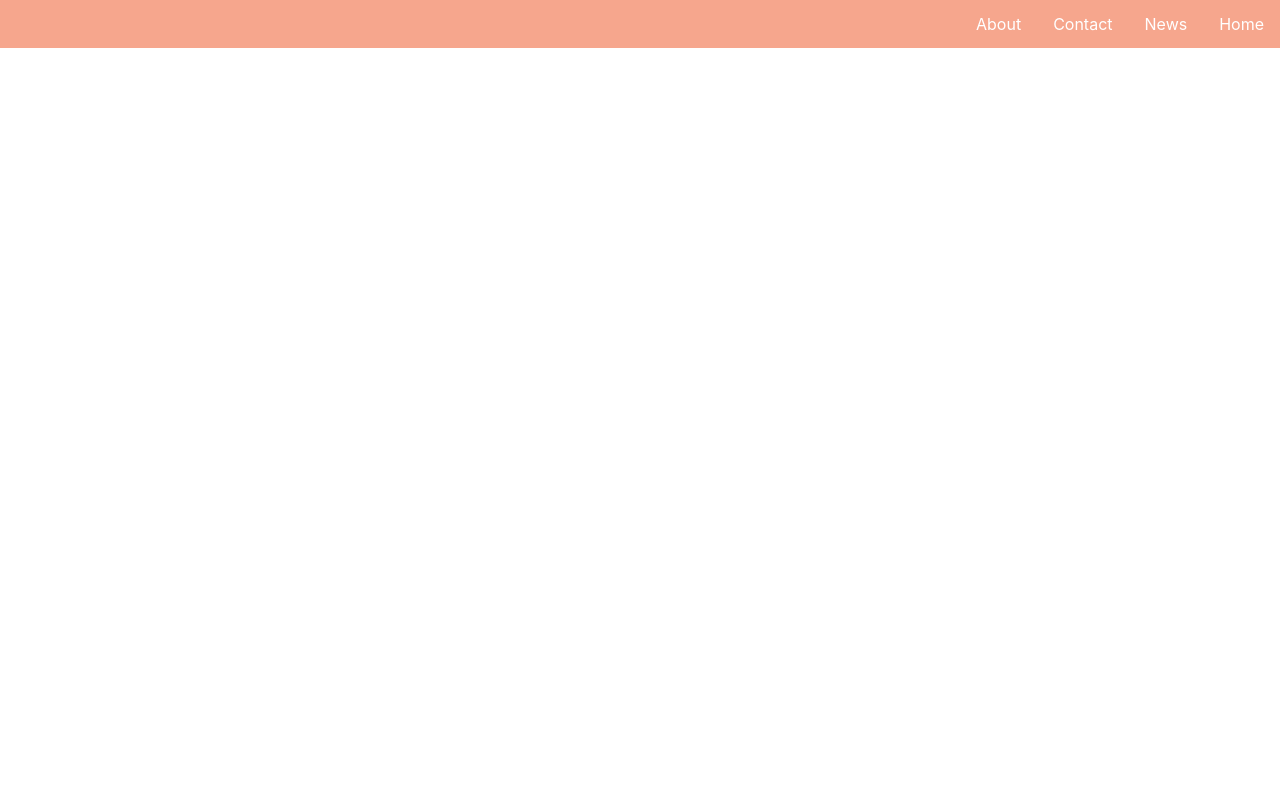
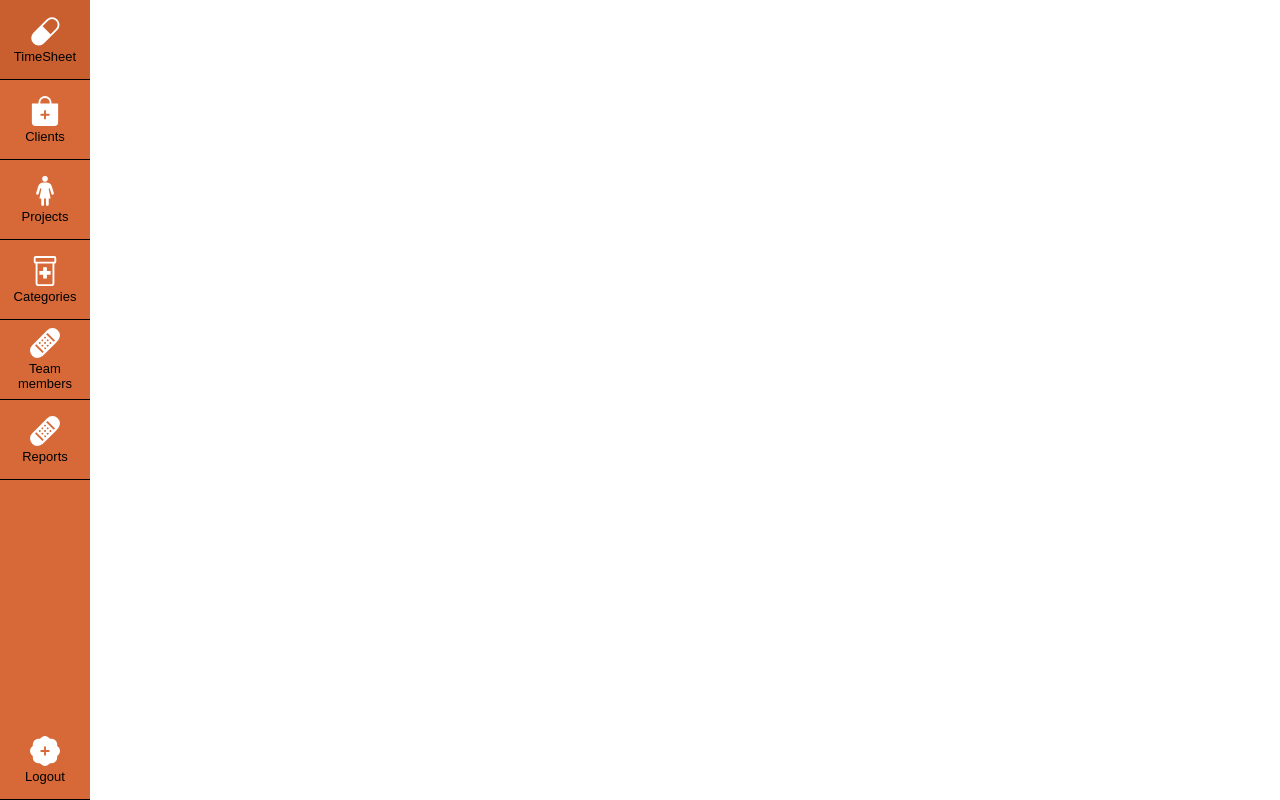
Before and after one commit to SladjanaColakovic/time-sheet, a React (Create React App) app in the folder time-sheet-front/: page / in a window 1280 px wide. Built offline with nearby package versions, Linux system fonts and the light colour scheme.

Commit message:
refactoring

```diff
--- a/time-sheet-front/src/Navbar.js
+++ b/time-sheet-front/src/Navbar.js
@@ -1,12 +1,68 @@
 const Navbar = () => {
     return (
         <div>
-            <ul className="navbar">
-                <li><a class="active" href="#home">Home</a></li>
-                <li><a href="#news">News</a></li>
-                <li><a href="#contact">Contact</a></li>
-                <li><a href="#about">About</a></li>
-            </ul>
+            <div className="sidenav">
+                <button>
+                    <svg xmlns="http://www.w3.org/2000/svg" width="30" height="30" fill="white" class="bi bi-capsule"
+                        viewBox="0 0 16 16">
+                        <path
+                            d="M1.828 8.9 8.9 1.827a4 4 0 1 1 5.657 5.657l-7.07 7.071A4 4 0 1 1 1.827 8.9Zm9.128.771 2.893-2.893a3 3 0 1 0-4.243-4.242L6.713 5.429l4.243 4.242Z" />
+                    </svg>
+                    <label>TimeSheet</label>
+                </button>
+                <button>
+                    <svg xmlns="http://www.w3.org/2000/svg" width="30" height="30" fill="white" class="bi bi-bag-plus-fill"
+                        viewBox="0 0 16 16">
+                        <path fill-rule="evenodd"
+                            d="M10.5 3.5a2.5 2.5 0 0 0-5 0V4h5v-.5zm1 0V4H15v10a2 2 0 0 1-2 2H3a2 2 0 0 1-2-2V4h3.5v-.5a3.5 3.5 0 1 1 7 0zM8.5 8a.5.5 0 0 0-1 0v1.5H6a.5.5 0 0 0 0 1h1.5V12a.5.5 0 0 0 1 0v-1.5H10a.5.5 0 0 0 0-1H8.5V8z" />
+                    </svg>
+                    <label>Clients</label>
+                </button>
+                <button>
+                    <svg xmlns="http://www.w3.org/2000/svg" width="30" height="30" fill="white" class="bi bi-person-standing-dress"
+                        viewBox="0 0 16 16">
+                        <path
+                            d="M8 3a1.5 1.5 0 1 0 0-3 1.5 1.5 0 0 0 0 3Zm-.5 12.25V12h1v3.25a.75.75 0 0 0 1.5 0V12h1l-1-5v-.215a.285.285 0 0 1 .56-.078l.793 2.777a.711.711 0 1 0 1.364-.405l-1.065-3.461A3 3 0 0 0 8.784 3.5H7.216a3 3 0 0 0-2.868 2.118L3.283 9.079a.711.711 0 1 0 1.365.405l.793-2.777a.285.285 0 0 1 .56.078V7l-1 5h1v3.25a.75.75 0 0 0 1.5 0Z" />
+                    </svg>
+                    <label>Projects</label>
+                </button>
+                <button>
+                    <svg xmlns="http://www.w3.org/2000/svg" width="30" height="30" fill="white" class="bi bi-prescription2"
+                        viewBox="0 0 16 16">
+                        <path d="M7 6h2v2h2v2H9v2H7v-2H5V8h2V6Z" />
+                        <path
+                            d="M2 1a1 1 0 0 1 1-1h10a1 1 0 0 1 1 1v2a1 1 0 0 1-1 1v10.5a1.5 1.5 0 0 1-1.5 1.5h-7A1.5 1.5 0 0 1 3 14.5V4a1 1 0 0 1-1-1V1Zm2 3v10.5a.5.5 0 0 0 .5.5h7a.5.5 0 0 0 .5-.5V4H4ZM3 3h10V1H3v2Z" />
+                    </svg>
+                    <label>Categories</label>
+                </button>
+                <button>
+                    <svg xmlns="http://www.w3.org/2000/svg" width="30" height="30" fill="white" class="bi bi-bandaid-fill"
+                        viewBox="0 0 16 16">
+                        <path
+                            d="m2.68 7.676 6.49-6.504a4 4 0 0 1 5.66 5.653l-1.477 1.529-5.006 5.006-1.523 1.472a4 4 0 0 1-5.653-5.66l.001-.002 1.505-1.492.001-.002Zm5.71-2.858a.5.5 0 1 0-.708.707.5.5 0 0 0 .707-.707ZM6.974 6.939a.5.5 0 1 0-.707-.707.5.5 0 0 0 .707.707ZM5.56 8.354a.5.5 0 1 0-.707-.708.5.5 0 0 0 .707.708Zm2.828 2.828a.5.5 0 1 0-.707-.707.5.5 0 0 0 .707.707Zm1.414-2.121a.5.5 0 1 0-.707.707.5.5 0 0 0 .707-.707Zm1.414-.707a.5.5 0 1 0-.706-.708.5.5 0 0 0 .707.708Zm-4.242.707a.5.5 0 1 0-.707.707.5.5 0 0 0 .707-.707Zm1.414-.707a.5.5 0 1 0-.707-.708.5.5 0 0 0 .707.708Zm1.414-2.122a.5.5 0 1 0-.707.707.5.5 0 0 0 .707-.707ZM8.646 3.354l4 4 .708-.708-4-4-.708.708Zm-1.292 9.292-4-4-.708.708 4 4 .708-.708Z" />
+                    </svg>
+                    <label>Team members</label>
+                </button>
+
+                <button>
+                    <svg xmlns="http://www.w3.org/2000/svg" width="30" height="30" fill="white" class="bi bi-bandaid-fill"
+                        viewBox="0 0 16 16">
+                        <path
+                            d="m2.68 7.676 6.49-6.504a4 4 0 0 1 5.66 5.653l-1.477 1.529-5.006 5.006-1.523 1.472a4 4 0 0 1-5.653-5.66l.001-.002 1.505-1.492.001-.002Zm5.71-2.858a.5.5 0 1 0-.708.707.5.5 0 0 0 .707-.707ZM6.974 6.939a.5.5 0 1 0-.707-.707.5.5 0 0 0 .707.707ZM5.56 8.354a.5.5 0 1 0-.707-.708.5.5 0 0 0 .707.708Zm2.828 2.828a.5.5 0 1 0-.707-.707.5.5 0 0 0 .707.707Zm1.414-2.121a.5.5 0 1 0-.707.707.5.5 0 0 0 .707-.707Zm1.414-.707a.5.5 0 1 0-.706-.708.5.5 0 0 0 .707.708Zm-4.242.707a.5.5 0 1 0-.707.707.5.5 0 0 0 .707-.707Zm1.414-.707a.5.5 0 1 0-.707-.708.5.5 0 0 0 .707.708Zm1.414-2.122a.5.5 0 1 0-.707.707.5.5 0 0 0 .707-.707ZM8.646 3.354l4 4 .708-.708-4-4-.708.708Zm-1.292 9.292-4-4-.708.708 4 4 .708-.708Z" />
+                    </svg>
+                    <label>Reports</label>
+                </button>
+
+                <button className="bottomButton">
+                    <svg xmlns="http://www.w3.org/2000/svg" width="30" height="30" fill="white" class="bi bi-patch-plus-fill"
+                        viewBox="0 0 16 16">
+                        <path
+                            d="M10.067.87a2.89 2.89 0 0 0-4.134 0l-.622.638-.89-.011a2.89 2.89 0 0 0-2.924 2.924l.01.89-.636.622a2.89 2.89 0 0 0 0 4.134l.637.622-.011.89a2.89 2.89 0 0 0 2.924 2.924l.89-.01.622.636a2.89 2.89 0 0 0 4.134 0l.622-.637.89.011a2.89 2.89 0 0 0 2.924-2.924l-.01-.89.636-.622a2.89 2.89 0 0 0 0-4.134l-.637-.622.011-.89a2.89 2.89 0 0 0-2.924-2.924l-.89.01-.622-.636zM8.5 6v1.5H10a.5.5 0 0 1 0 1H8.5V10a.5.5 0 0 1-1 0V8.5H6a.5.5 0 0 1 0-1h1.5V6a.5.5 0 0 1 1 0z" />
+                    </svg>
+                    <label>Logout</label>
+                </button>
+
+            </div>
         </div>
     );
 }
--- a/time-sheet-front/src/index.css
+++ b/time-sheet-front/src/index.css
@@ -12,26 +12,43 @@ code {
     monospace;
 }
 
-.navbar {
-  list-style-type: none;
-  margin: 0;
-  padding: 0;
-  overflow: hidden;
-  background-color: #f6a68d;
+.sidenav {
+  height: 100%;
+  width: 90px;
+  position: fixed;
+  z-index: 1;
+  top: 0;
+  left: 0;
+  background-color: #d66937;
+  overflow-x: hidden;
 }
 
-.navbar li {
-  float: right;
+.sidenav button {
+  border-top: none;
+  border-left: none;
+  border-right: none;
+  border-bottom: 1px solid #000000;
+  width: 100%;
+  background-color: transparent;
+  height: 80px;
 }
 
-.navbar li a {
-  display: block;
-  color: white;
-  text-align: center;
-  padding: 14px 16px;
-  text-decoration: none;
+.sidenav button:hover {
+  background-color: #c95f2e;
+
 }
 
-.navbar li a:hover {
-  background-color: #f99677;
+.sidenav button:active{
+  background-color: #c95f2e;
 }
+
+.sidenav label {
+  display: block;
+  color: rgb(0, 0, 0);
+  font-size: 13px;
+}
+
+.sidenav .bottomButton {
+  position: sticky;
+  top: 100%;
+}
```
Also changed, not shown: 1 other file (tests, documents, lock files or other folders).
